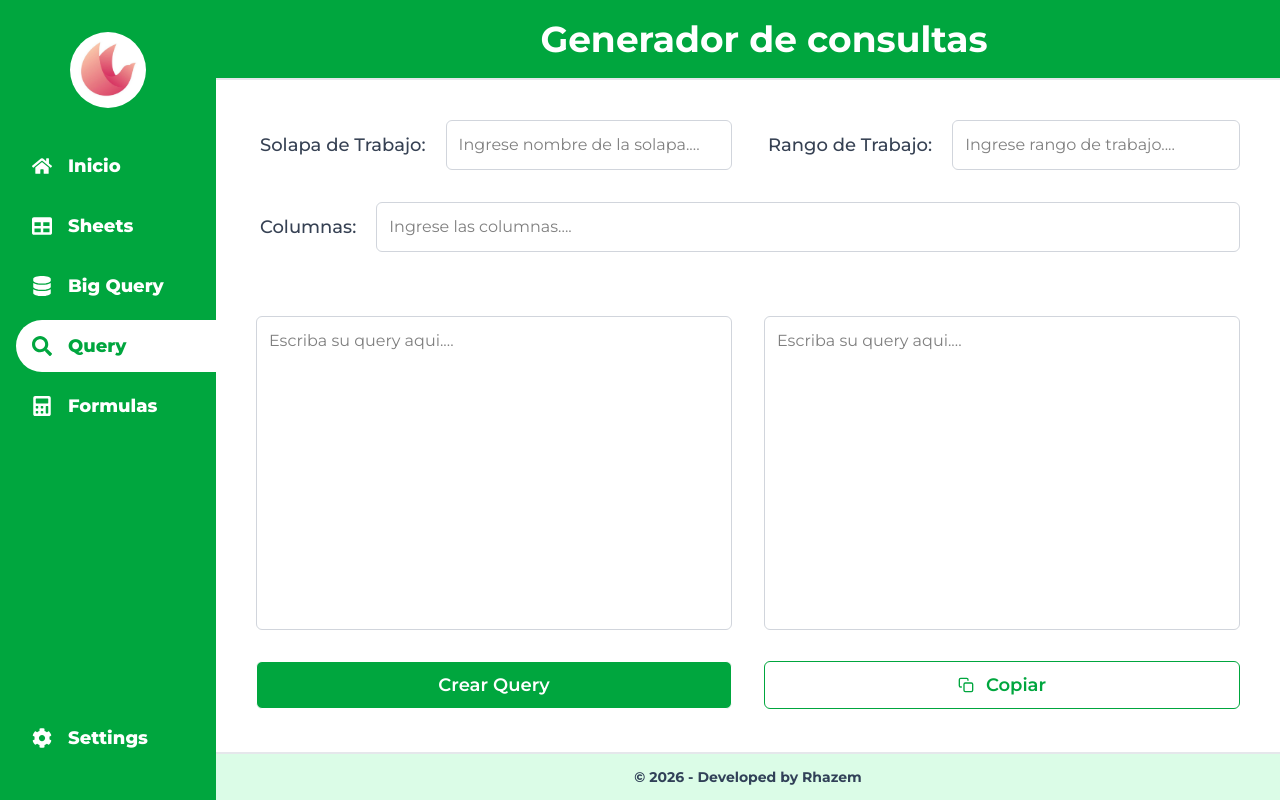
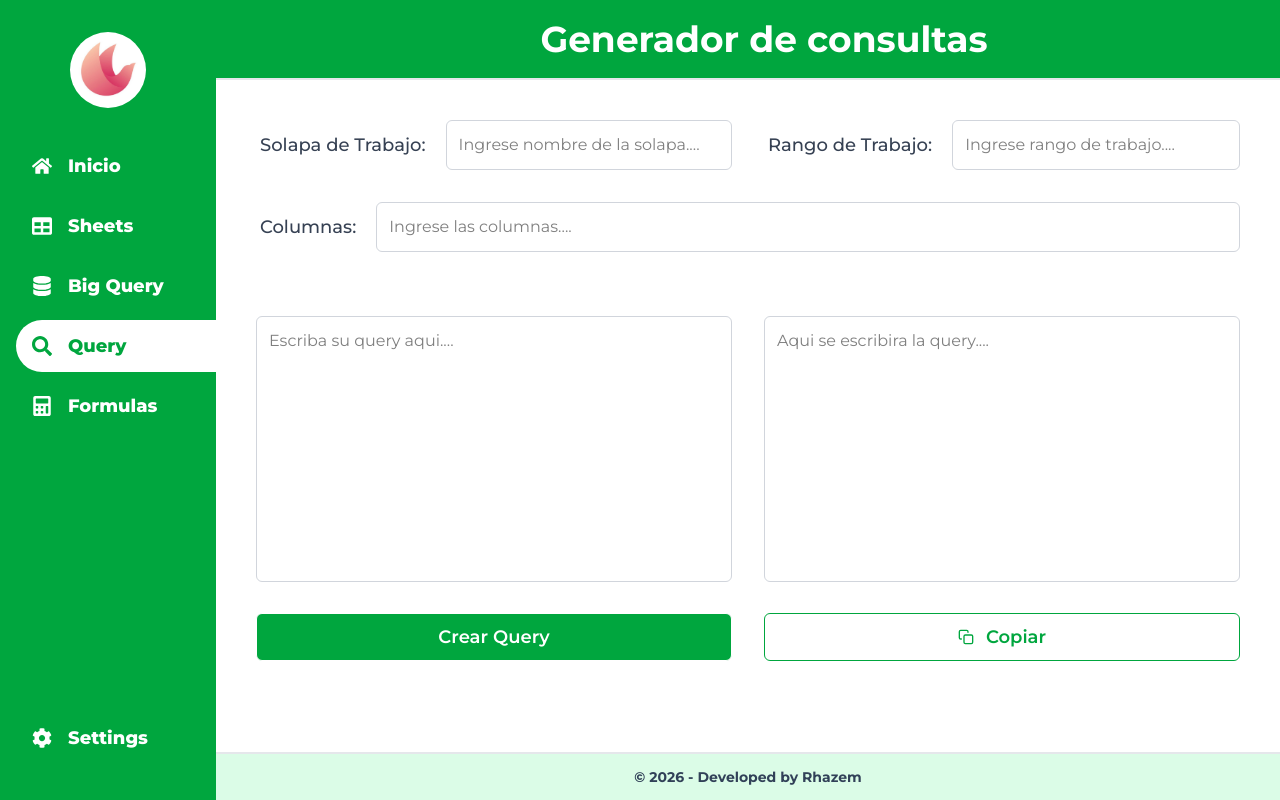
Before and after one commit to martinezlopezezequielernesto/data-analist-tools, a Next.js app: page /query in a window 1280 px wide. Built offline with nearby package versions, Linux system fonts and the light colour scheme.

Commit message:
modificando el overflow de las columnas

```diff
--- a/app/query/page.tsx
+++ b/app/query/page.tsx
@@ -111,7 +111,7 @@ export default function Page() {
         <Input value={columnas} onChange={setColumnas} placeholder="Ingrese las columnas...."/>
       </FormField>
 
-      <div className="w-full flex gap-4">
+      <div className="w-full flex flex-wrap gap-3">
         {Object.keys(diccionario_columnas).map((columna, index) => (
           <Badge key={index} value={columna} onClick={() => handleBadge(columna)} />
         ))}
@@ -119,16 +119,15 @@ export default function Page() {
 
       <GridTwoColumns>
         <Stack>
-          <Textarea value={query} placeholder="Escriba su query aqui...." onChange={setQuery} rows={12}/>
+          <Textarea value={query} placeholder="Escriba su query aqui...." onChange={setQuery} rows={10}/>
           <Button title="Crear Query" onClick={crearConsulta}/>
         </Stack>
         <Stack>
-          <Textarea value={resultado} placeholder="Escriba su query aqui...." onChange={setResultado} rows={12}/>
+          <Textarea value={resultado} placeholder="Aqui se escribira la query...." onChange={setResultado} rows={10}/>
           <ButtonCopy text={resultado} type="secondary"/>
         </Stack>
       </GridTwoColumns>
 
-
     </PageContainer>
   );
 }
```
